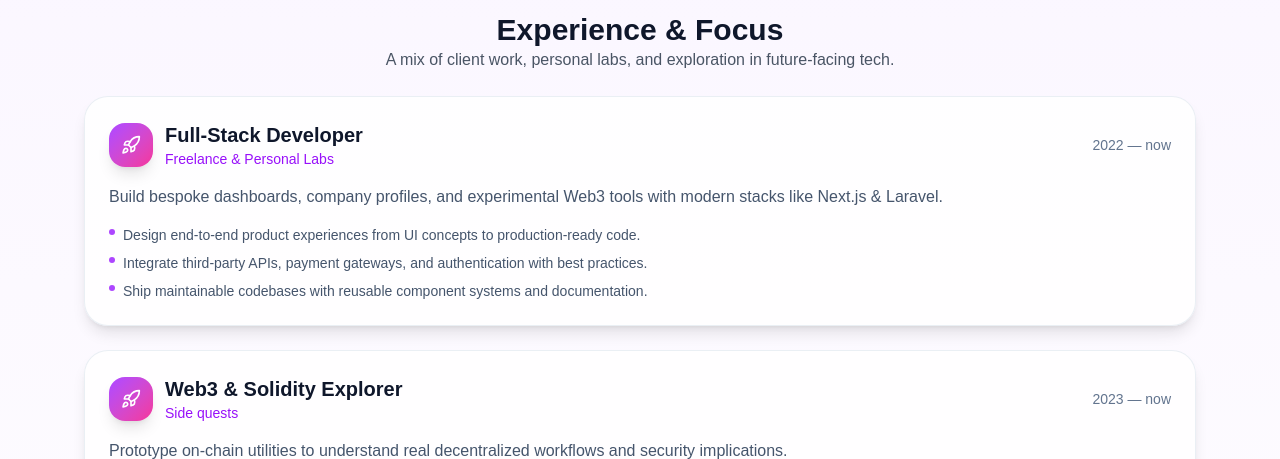
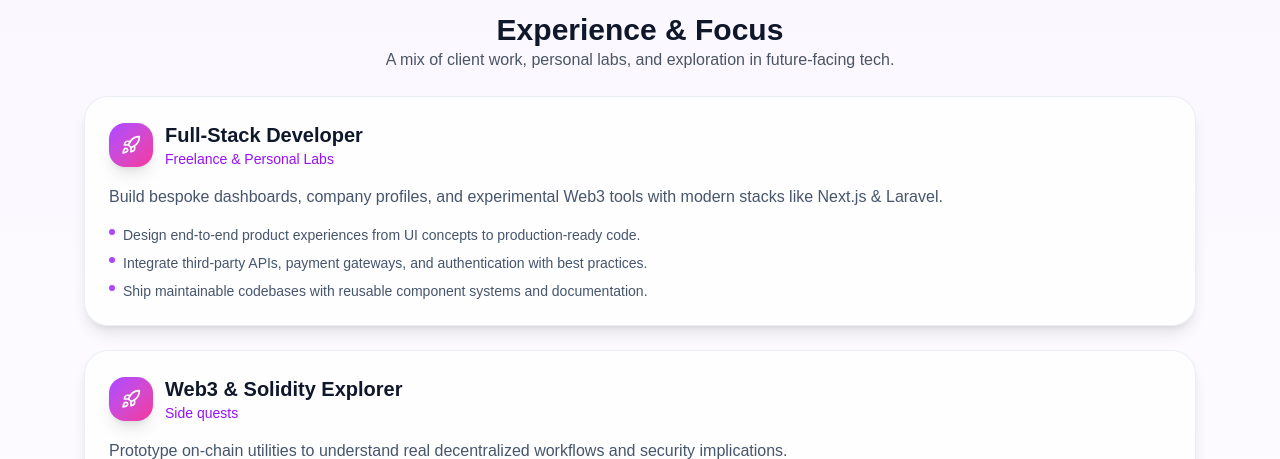
Before and after one commit to VinLvy/D-portfolio, a Next.js app: page / in a window 1280 px wide. Shown: the part 1540-1999 px from the top of the page. Built offline with nearby package versions, Linux system fonts and the light colour scheme.

Commit message:
Home 6.7

```diff
--- a/src/app/page.js
+++ b/src/app/page.js
@@ -36,7 +36,7 @@ export default function Home() {
     {
       title: "Full-Stack Developer",
       company: "Freelance & Personal Labs",
-      period: "2022 — now",
+      period: "",
       summary:
         "Build bespoke dashboards, company profiles, and experimental Web3 tools with modern stacks like Next.js & Laravel.",
       highlights: [
@@ -48,7 +48,7 @@ export default function Home() {
     {
       title: "Web3 & Solidity Explorer",
       company: "Side quests",
-      period: "2023 — now",
+      period: "",
       summary:
         "Prototype on-chain utilities to understand real decentralized workflows and security implications.",
       highlights: [
```
